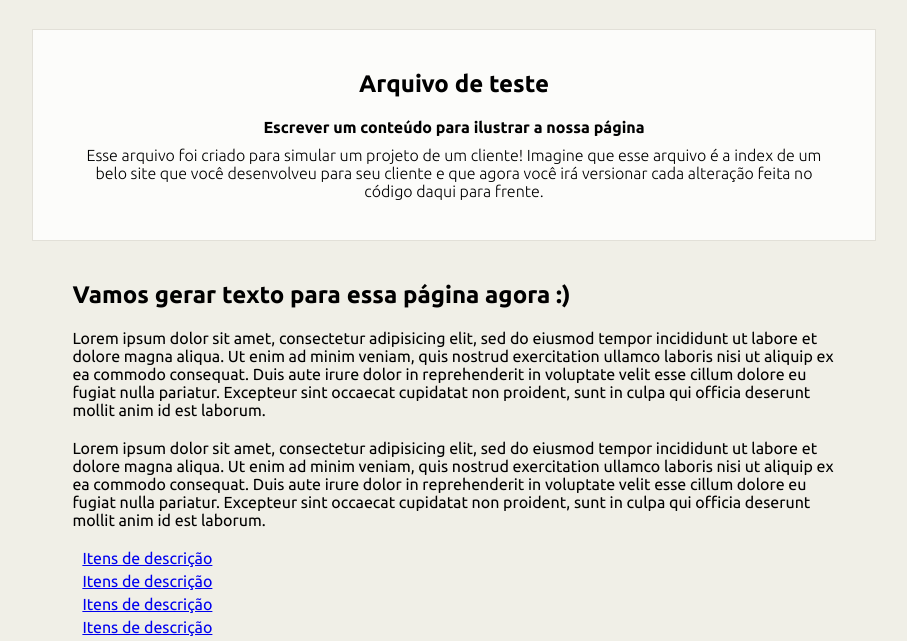
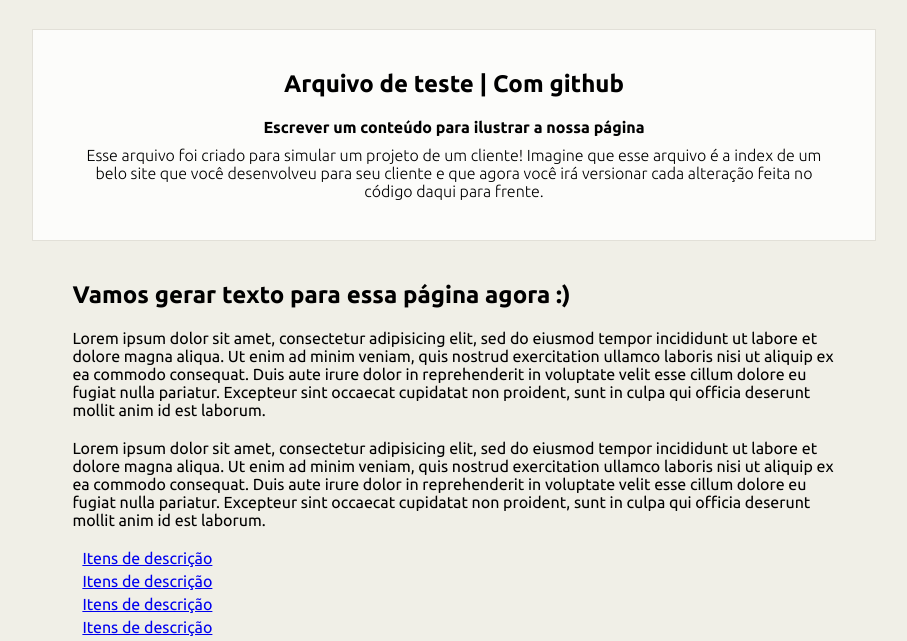
Before and after one commit to death-dan/TesteNovoGit, a plain HTML site: page index.html in a window 1280 px wide. Shown: the part 154-795 px from the top of the page, without its empty margins (186-1093 px from the left). Drawn offline with Linux system fonts and the light colour scheme.

Commit message:
Titulo principal do artigo modificado

```diff
--- a/index.html
+++ b/index.html
@@ -18,7 +18,7 @@
 
 		<article class="main_article">
 			<header>
-				<h2>Arquivo de teste</h2>
+				<h2>Arquivo de teste | Com github</h2>
 				<p class="tagline">Escrever um conteúdo para ilustrar a nossa página</p>
 			</header>
 			<p>Esse arquivo foi criado para simular um projeto de um cliente! Imagine que esse arquivo é a index de um belo site que você desenvolveu para seu cliente e que agora você irá versionar cada alteração feita no código daqui para frente.</p>
```
